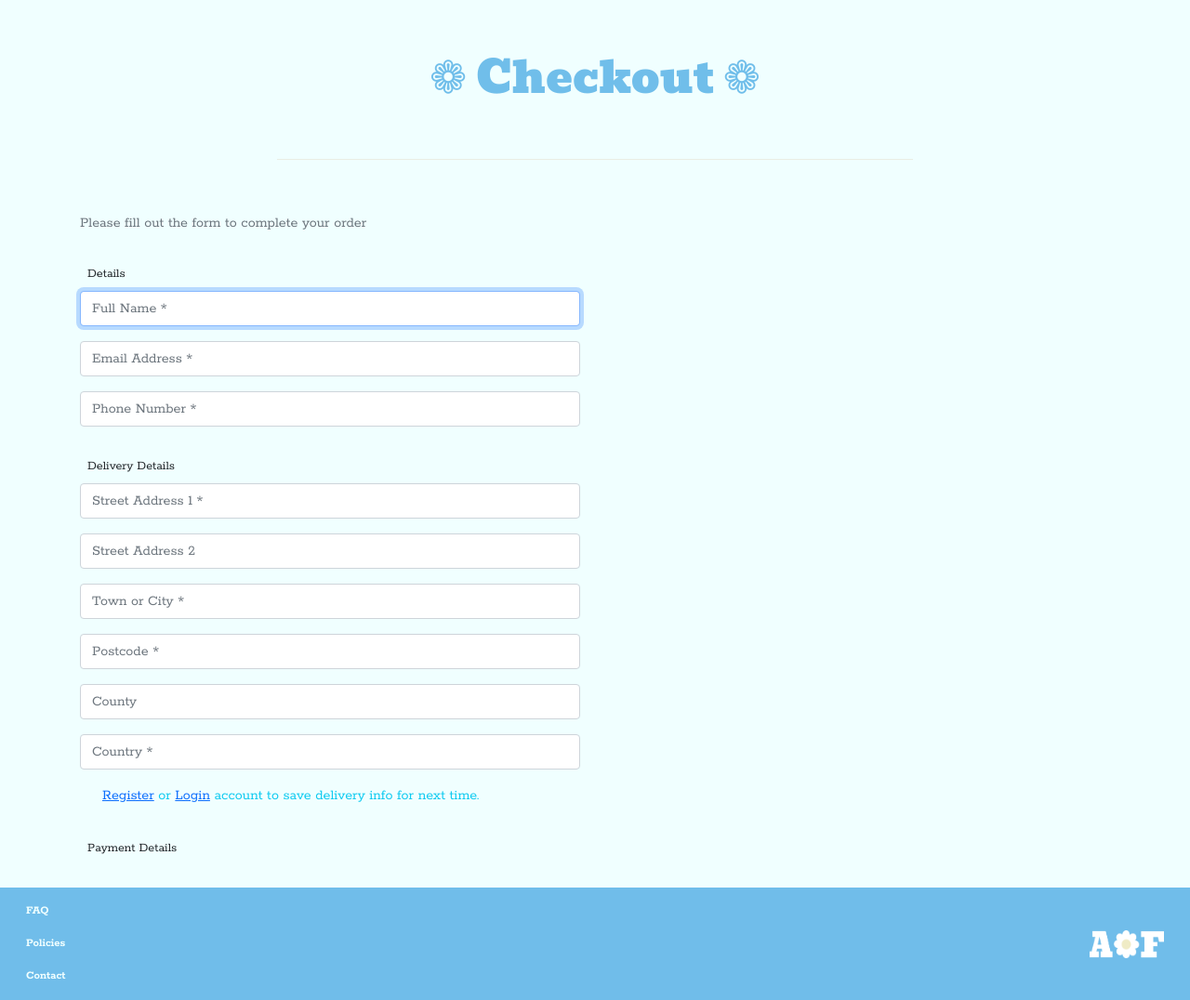
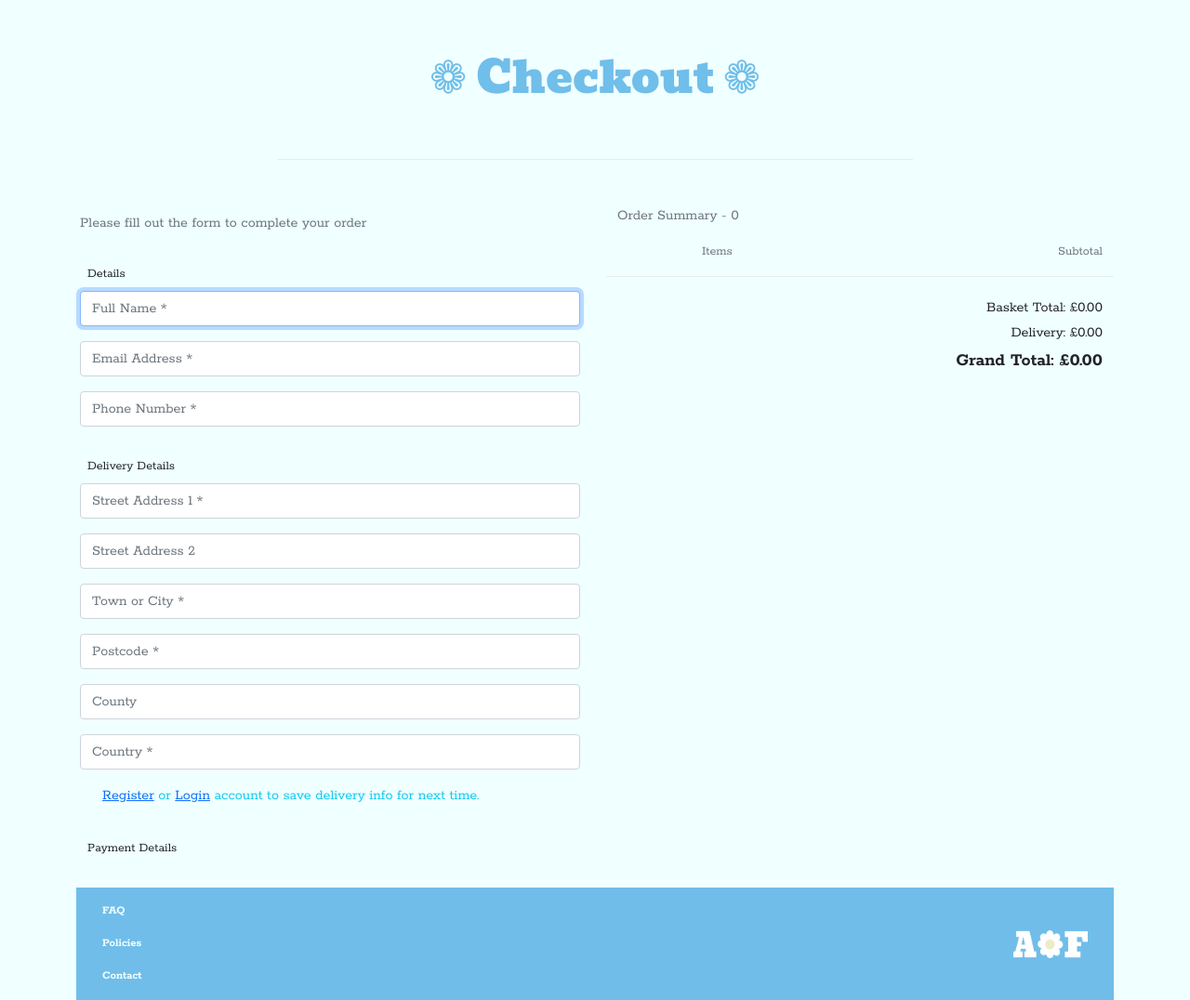
Before and after one commit to DevSteg/ab_flo_art, a Django app: template checkout/templates/checkout/checkout.html in a window 1280 px wide. Shown: the part 95-1171 px from the top of the page at 93% size. Run offline with Django 3.2, Linux system fonts and the light colour scheme; the template is opened without the code that fills it: values that come from a table or form of the project are taken from there, others are empty; tables that the repository leaves empty hold one stand-in row (values such as "Sample post").

Commit message:
Add basket info to checkout template

```diff
--- a/checkout/templates/checkout/checkout.html
+++ b/checkout/templates/checkout/checkout.html
@@ -50,6 +50,43 @@
                 </fieldset>
             </form>
         </div>
+        <div class="col-md-6 px-4">
+            <p class="text-muted">Order Summary - {{ product_count }}</p>
+            <div class="row">
+                <div class="col-7 offset-2">
+                    <p class="text-muted small">Items</p>
+                </div>
+                <div class="col-3 text-end">
+                    <p class="text-muted small">Subtotal</p>
+                </div>
+                <hr class="col-12">
+            </div>
+            {% for item in basket_items %}
+            <div class="row">
+                <div class="col-2">
+                    <img src="{{ item.product.image.url }}" alt="Product image for {{ item.product.name }}"
+                        class="img-fluid rounded">
+                </div>
+                <div class="col-7">
+                    <h5><strong>{{ item.product.name }}</strong></h5>
+                    <p>{{ item.product.sku }}</p>
+                    <p>Qty: {{ item.quantity }}</p>
+                </div>
+                <div class="col-3">
+                    <p class="text-end">£ {{ item.product.price }}</p>
+                </div>
+                <hr class="col-12 checkout-hr">
+            </div>
+            {% endfor %}
+            <div class="row mt-2">
+                <div class="col-12">
+                    <div class="text-end">
+                        <h6>Basket Total: £{{ total|floatformat:2 }}</h6>
+                        <h6>Delivery: £{{ delivery|floatformat:2 }}</h6>
+                        <h5><strong>Grand Total: £{{ grand_total|floatformat:2}}</strong></h5>
+                    </div>
+                </div>
+            </div>
+        </div>
     </div>
-</div>
-{% endblock %}
+    {% endblock %}
--- a/static/css/base.css
+++ b/static/css/base.css
@@ -307,3 +307,8 @@ hr {
 .toast-capper {
     height: 4px;
 }
+
+.checkout-hr {
+    width: 60%;
+    margin: auto;
+}
```
